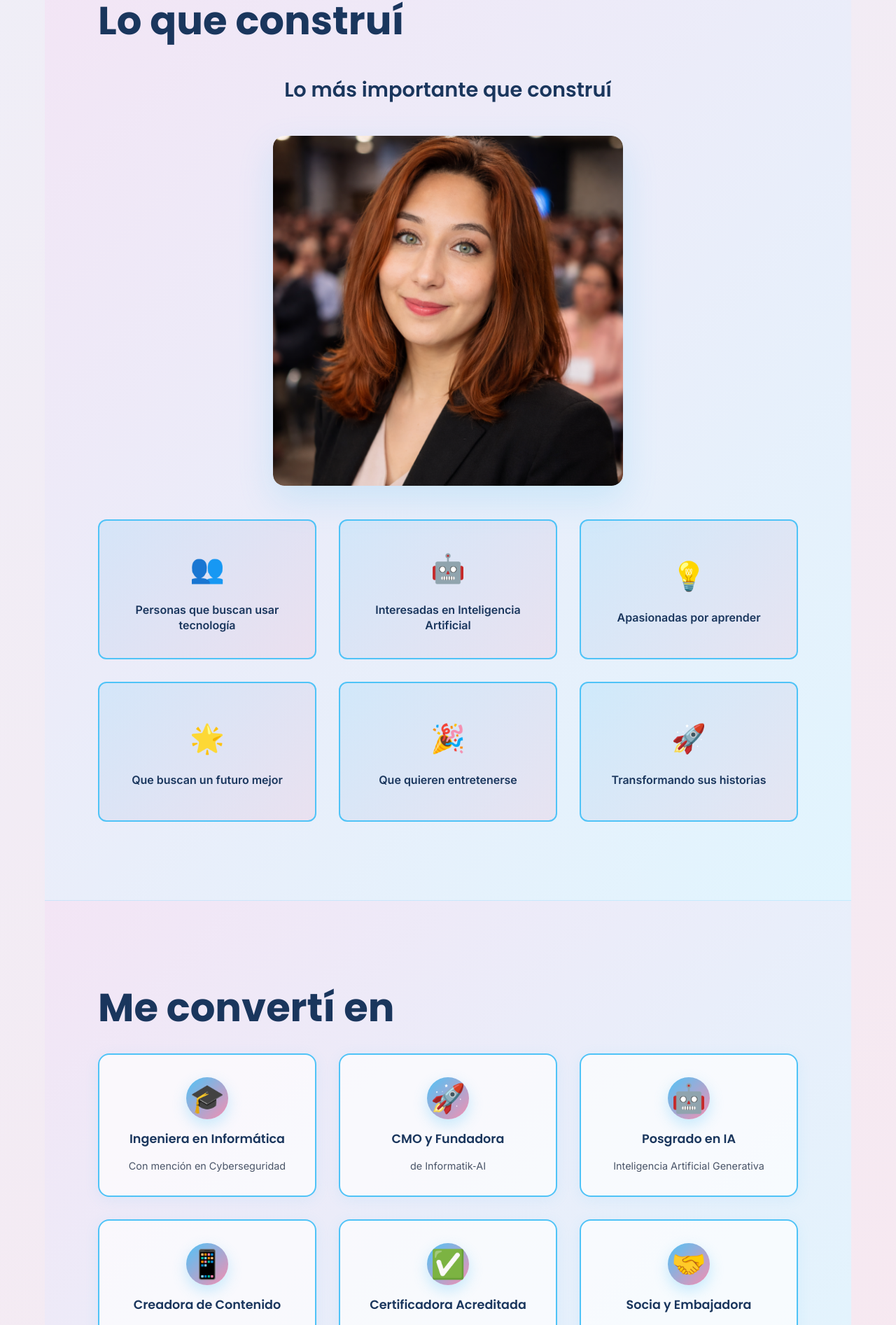
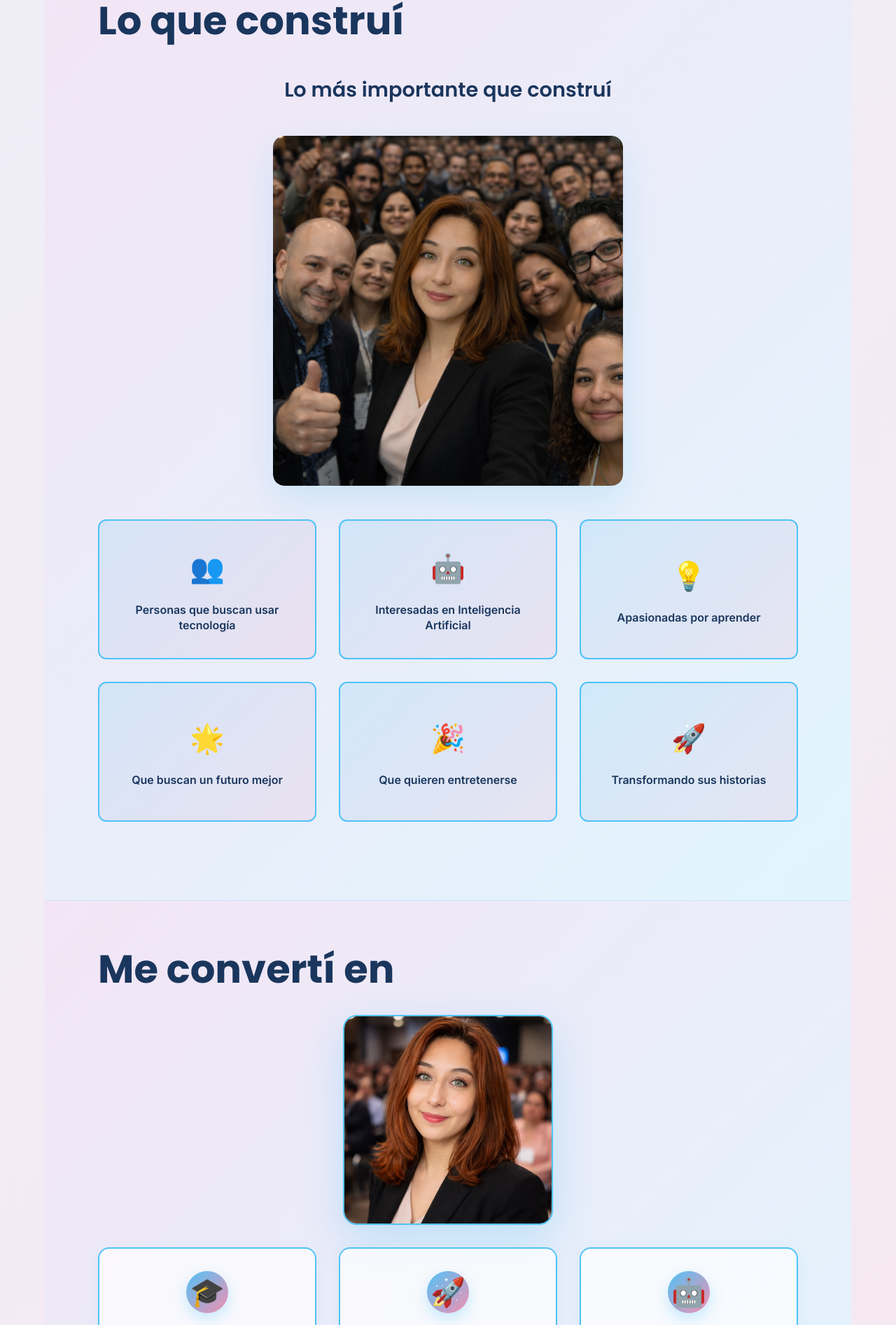
Before and after one commit to camidevai/charlas, a React (Vite) app in the folder presentation-platform/: page / in a window 1280 px wide. Shown: the part 3461-5354 px from the top of the page at 70% size. Built offline with nearby package versions, Linux system fonts and the light colour scheme.

Commit message:
refactor: actualizar imagen de comunidad y agregar imagen a sección de logros

```diff
--- a/presentation-platform/src/components/sections/TemucoLaunchSection.jsx
+++ b/presentation-platform/src/components/sections/TemucoLaunchSection.jsx
@@ -337,7 +337,7 @@ const TemucoLaunchSection = () => {
 
             <div className="community-image-container">
               <img
-                src="/camidevaiComunidad.png"
+                src="/camidevaiComunidad1.png"
                 alt="Comunidad de personas"
                 className="community-image"
               />
@@ -378,6 +378,13 @@ const TemucoLaunchSection = () => {
         <div className="section-content">
           <h2 className="section-title">Me convertí en</h2>
 
+          <motion.div className="achievements-image-centered" whileHover={{ scale: 1.05 }}>
+            <img
+              src="/camidevai.png"
+              alt="Camila - Mis logros"
+              className="community-image"
+            />
+          </motion.div>
           <div className="achievements-grid-3col">
             <motion.div className="achievement-card" whileHover={{ y: -5 }}>
               <div className="achievement-icon">🎓</div>
```
Also changed, not shown: presentation-platform/public/camidevai.png (renamed from presentation-platform/public/camidevaiComunidad.png), presentation-platform/public/camidevaiComunidad1.png (added).
